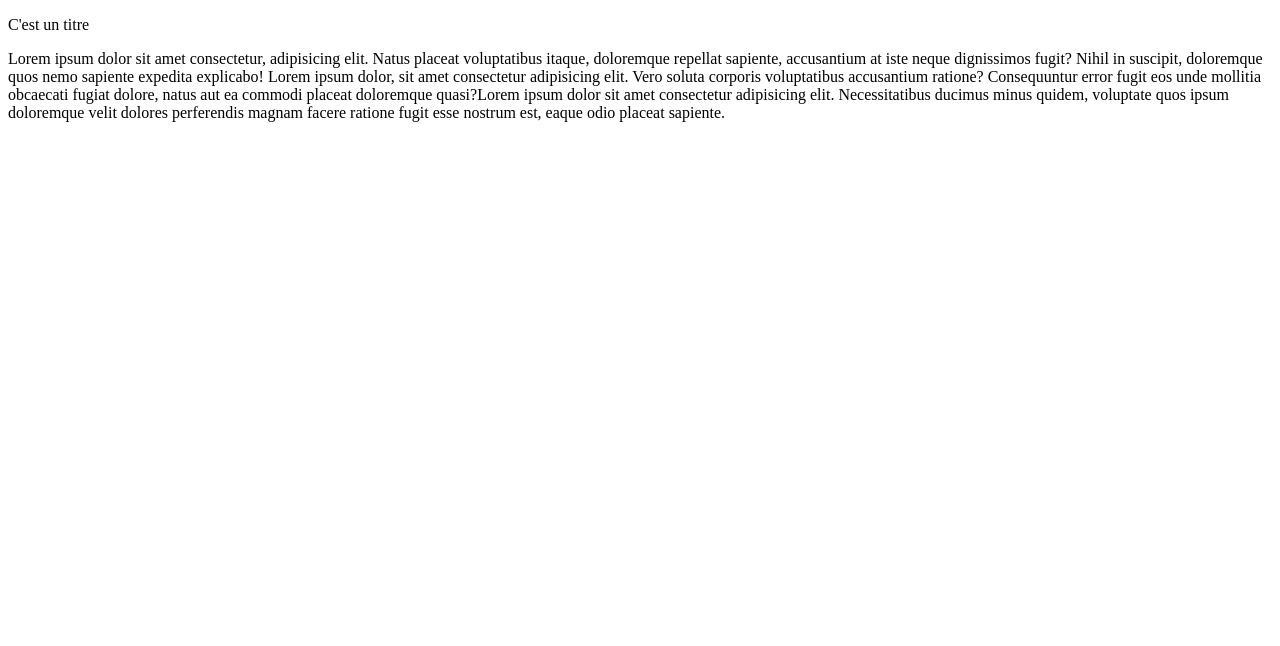
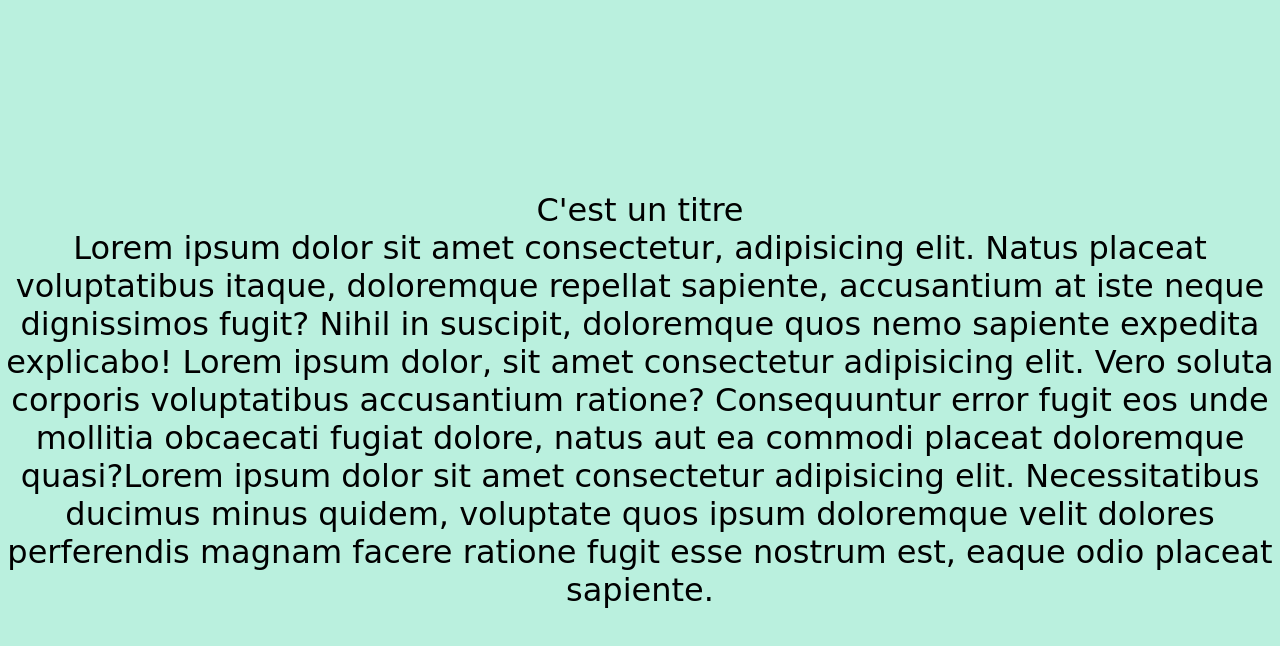
Before and after one commit to Sarobidy2112/branche, a plain HTML site: page index.html in a window 1280 px wide. Drawn offline with Linux system fonts and the light colour scheme.

Commit message:
Branche1

```diff
--- a/index.html
+++ b/index.html
@@ -7,7 +7,7 @@
     <title>Document</title>
 </head>
 <body>
-    <p>C'est un titre</p>
-    <p>Lorem ipsum dolor sit amet consectetur, adipisicing elit. Natus placeat voluptatibus itaque, doloremque repellat sapiente, accusantium at iste neque dignissimos fugit? Nihil in suscipit, doloremque quos nemo sapiente expedita explicabo! Lorem ipsum dolor, sit amet consectetur adipisicing elit. Vero soluta corporis voluptatibus accusantium ratione? Consequuntur error fugit eos unde mollitia obcaecati fugiat dolore, natus aut ea commodi placeat doloremque quasi?Lorem ipsum dolor sit amet consectetur adipisicing elit. Necessitatibus ducimus minus quidem, voluptate quos ipsum doloremque velit dolores perferendis magnam facere ratione fugit esse nostrum est, eaque odio placeat sapiente.</p>
+    <p>C'est un titre <br>
+    Lorem ipsum dolor sit amet consectetur, adipisicing elit. Natus placeat voluptatibus itaque, doloremque repellat sapiente, accusantium at iste neque dignissimos fugit? Nihil in suscipit, doloremque quos nemo sapiente expedita explicabo! Lorem ipsum dolor, sit amet consectetur adipisicing elit. Vero soluta corporis voluptatibus accusantium ratione? Consequuntur error fugit eos unde mollitia obcaecati fugiat dolore, natus aut ea commodi placeat doloremque quasi?Lorem ipsum dolor sit amet consectetur adipisicing elit. Necessitatibus ducimus minus quidem, voluptate quos ipsum doloremque velit dolores perferendis magnam facere ratione fugit esse nostrum est, eaque odio placeat sapiente.</p>
 </body>
 </html>
--- a/style.css
+++ b/style.css
@@ -0,0 +1,18 @@
+* {
+    margin: 0;
+    padding: 0;
+    list-style: none;
+    text-decoration: none;
+}
+
+body{
+    background-color: rgba(132, 229, 197, 0.562);
+    width: 100vw;
+    height: 100vh;
+    font-family: cursive;
+    text-align: center;
+    align-items: center;
+    display: flex;
+    justify-content: center;
+    font-size: 2em;
+}
```
